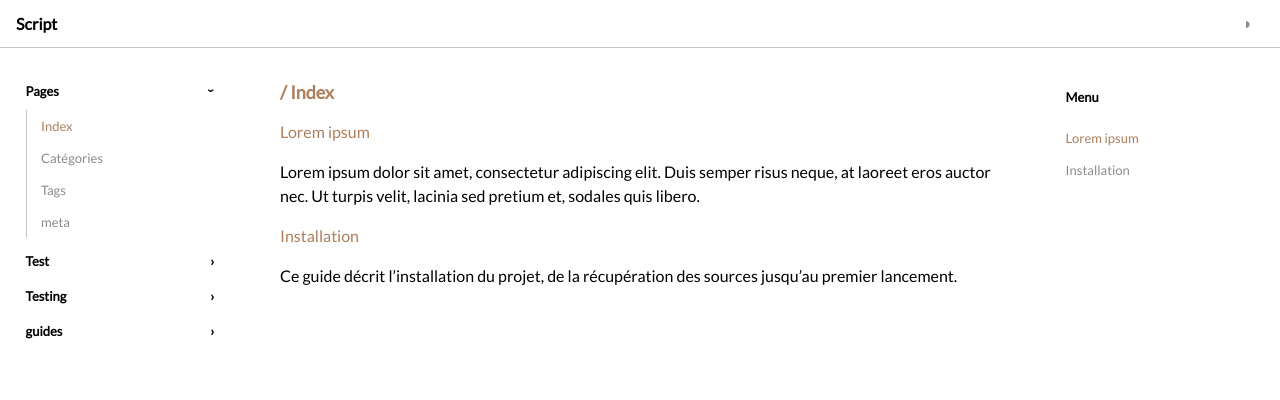
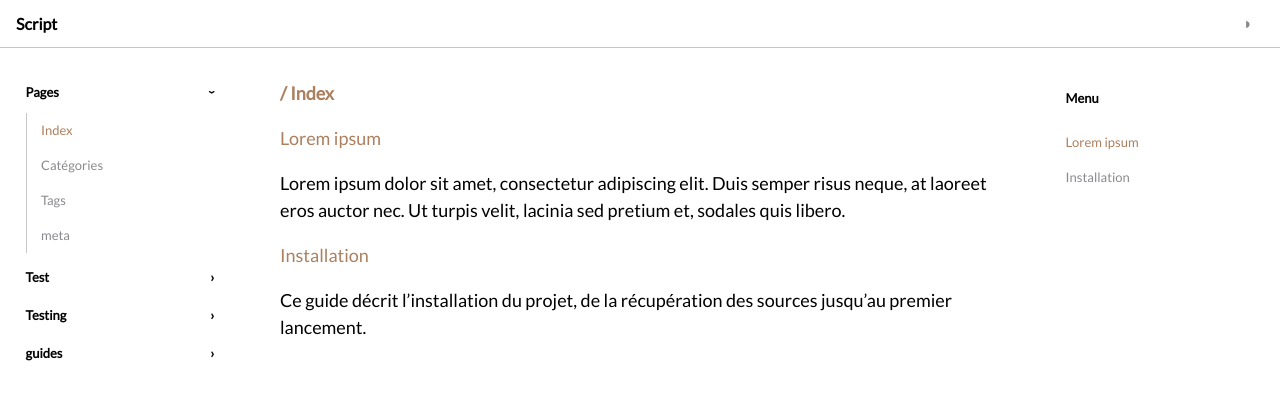
Before and after one commit to script-txt/script-txt.github.io, a Jekyll site: the page built from index.html, in a window 1280 px wide. Shown: the top 400 px of the page. Built offline with Jekyll 4.4.1, drawn with Linux system fonts in a browser that asks for light colours.

Commit message:
Update default.html

```diff
--- a/_layouts/default.html
+++ b/_layouts/default.html
@@ -37,7 +37,7 @@
   * { box-sizing: border-box; }
   html { scroll-behavior: smooth; scroll-padding-top: calc(var(--header-h) + 1rem); }
 
-  body { margin: 0; background: var(--bg); color: var(--fg); font-size: medium; line-height: 1.5em; font-family: "Lato", sans-serif; }
+  body { margin: 0; background: var(--bg); color: var(--fg); font-size: large; line-height: 1.5em; font-family: "Lato", sans-serif; }
   a { color: var(--accent); text-decoration: none; }
 
   blockquote { color: var(--hover); font-style: italic; color: var(--muted); margin-top: 1em; margin-bottom: 1em; margin-left: 0; padding-left: 1em; border-left: 1px solid var(--muted); }
```
